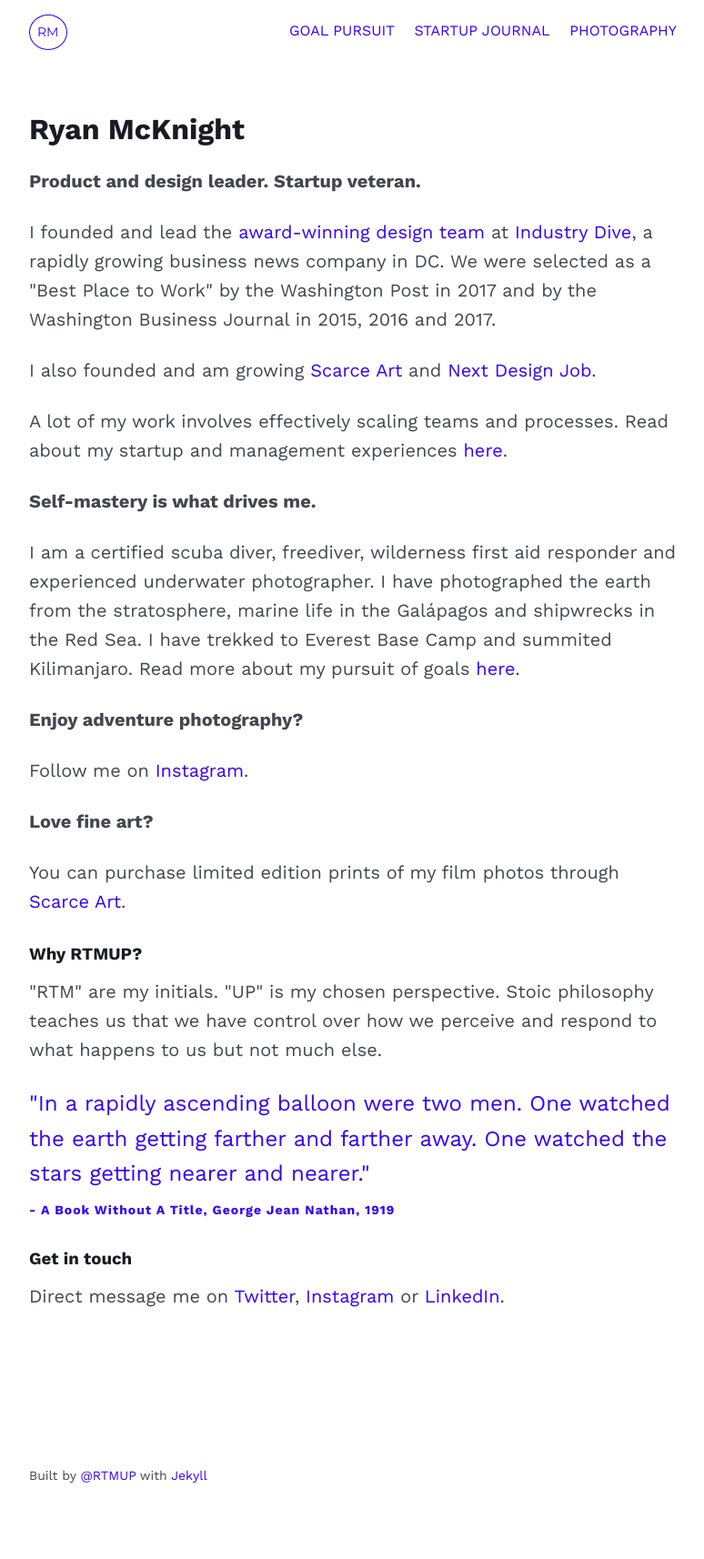
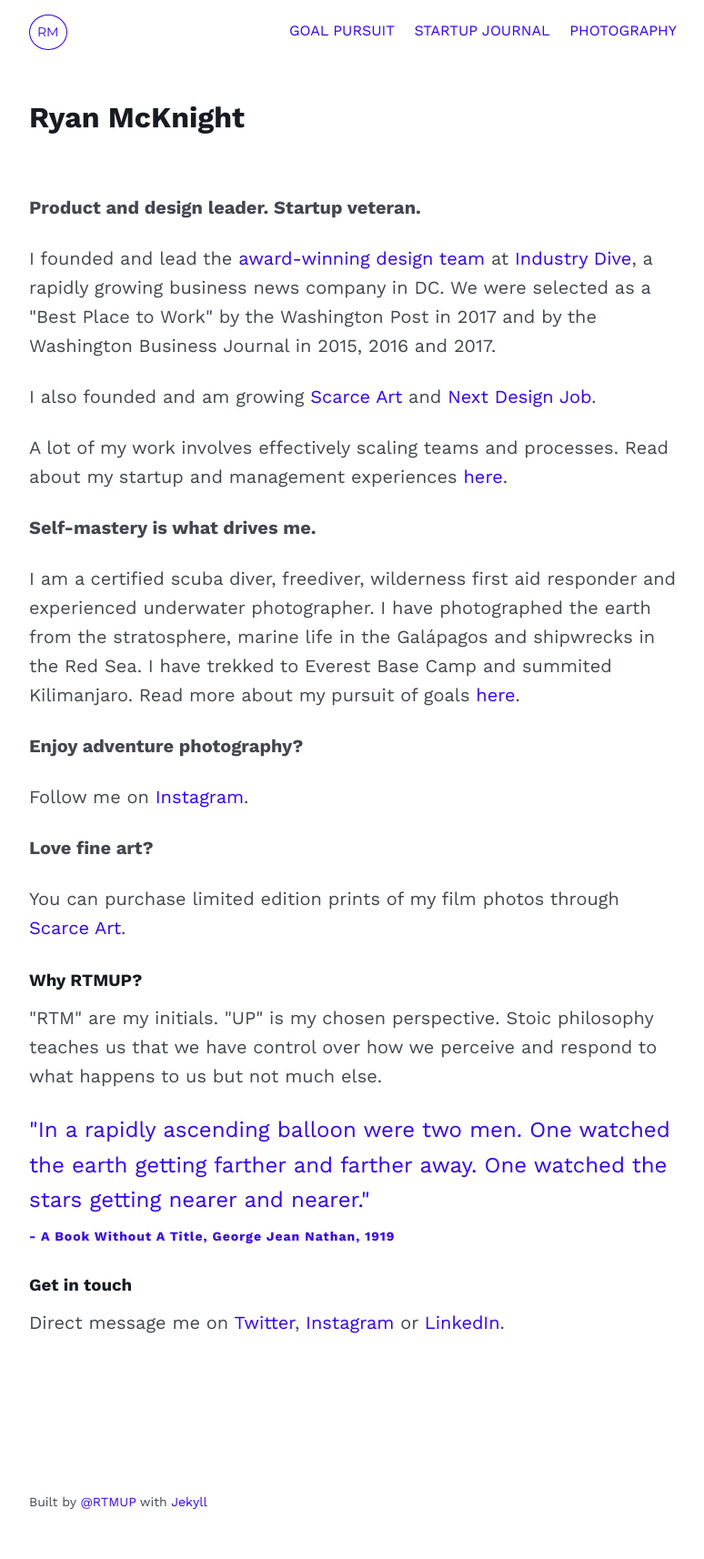
Before and after one commit to mcknightlabs/rtmup, a Jekyll site: the page built from index.html, in a window 1280 px wide. Shown: the whole page at 91% size, without its empty margins (248-1022 px from the left). Built offline with Jekyll 4.4.1, drawn with Linux system fonts in a browser that asks for light colours; before the commit the page ends 1685 px from its top, so only the background shows below that.

Commit message:
updates styling

```diff
--- a/scss/_global.scss
+++ b/scss/_global.scss
@@ -5,7 +5,7 @@ body {
 	overflow-y: scroll;
 }
 h1 {
-	margin: .5 0 1.5rem 0;
+	margin: .5rem 0 2rem 0;
 }
 h3 {
 	margin: 2rem 0 .875rem 0;
@@ -170,6 +170,9 @@ blockquote {
 }
 // medium screen size up
 @media (min-width: 600px ) {
+	h1 {
+		margin: .5rem 0 4rem 0;
+	}
 	p, li {
 		font-size: 1.25rem;
 	}
--- a/stylesheets/app.css
+++ b/stylesheets/app.css
@@ -365,7 +365,7 @@ body {
   overflow-y: scroll; }
 
 h1 {
-  margin: .5 0 1.5rem 0; }
+  margin: .5rem 0 2rem 0; }
 
 h3 {
   margin: 2rem 0 .875rem 0; }
@@ -512,6 +512,9 @@ blockquote p, blockquote citation, blockquote citation a, blockquote li {
   letter-spacing: 1px; }
 
 @media (min-width: 600px) {
+  h1 {
+    margin: .5rem 0 4rem 0; }
+
   p, li {
     font-size: 1.25rem; }
 
```
